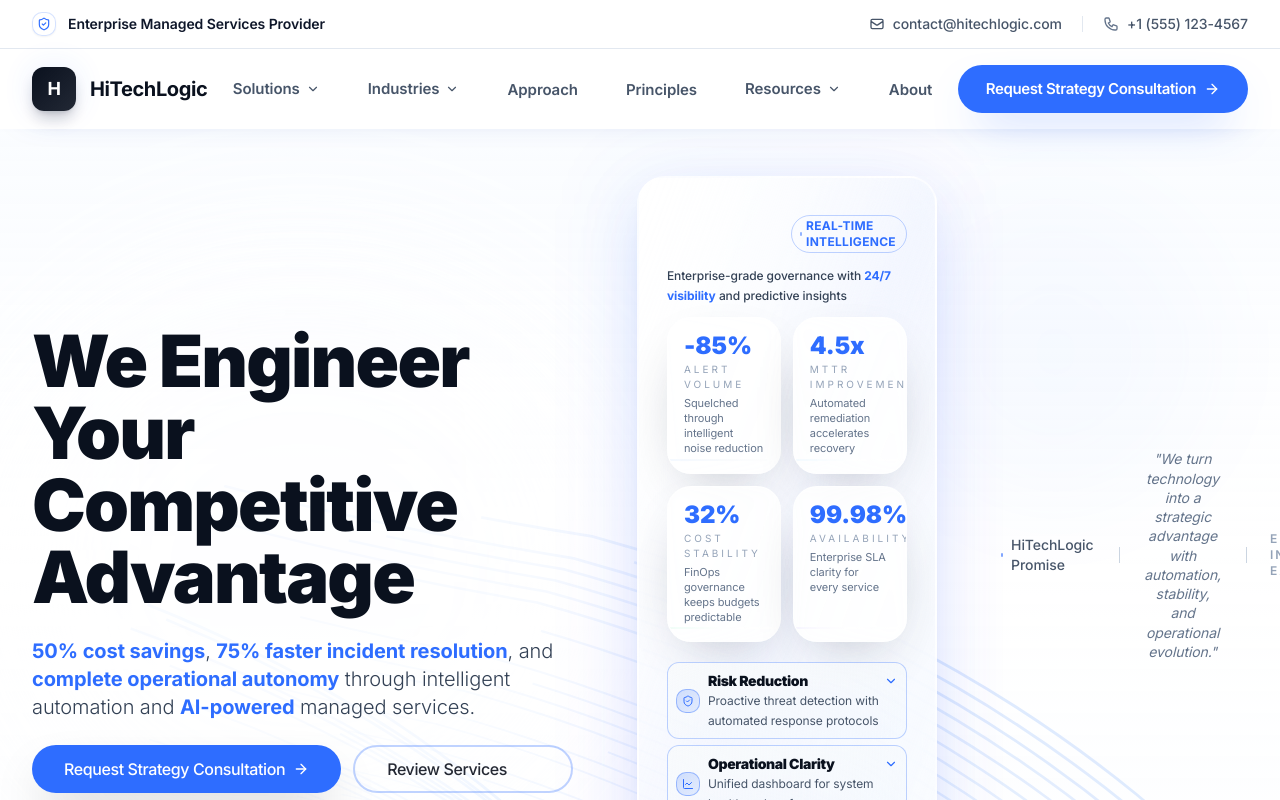
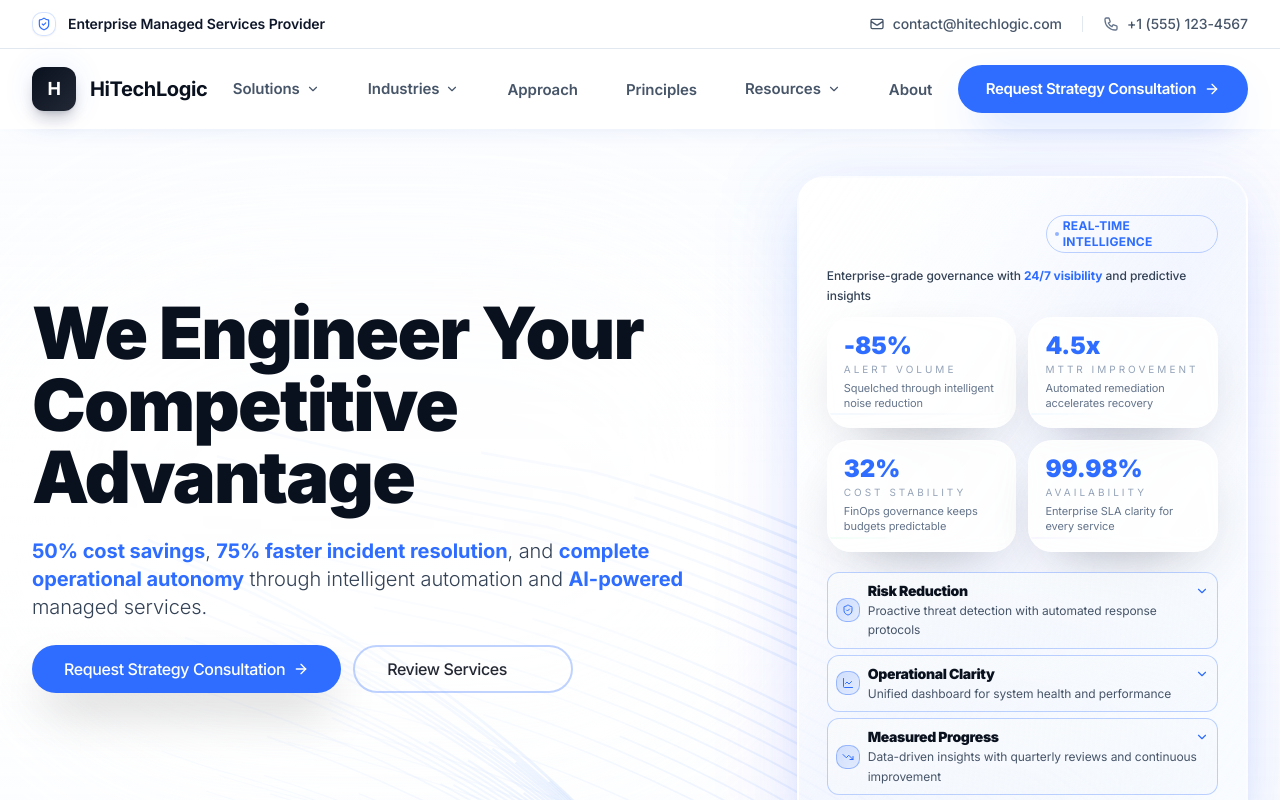
Before and after one commit to turtleneck444/hitechlogic-orbit, a React (Vite) app: page / in a window 1280 px wide. Shown: the top 800 px of the page. Built offline with nearby package versions, Linux system fonts and the light colour scheme.

Commit message:
Completely removed testimonial quote section from hero - eliminated 'HiTechLogic Promise' and quote entirely for cleaner, more focused hero section

```diff
--- a/src/components/home/Hero.tsx
+++ b/src/components/home/Hero.tsx
@@ -303,24 +303,6 @@ export function Hero() {
           </div>
         </div>
       </div>
-
-      {/* Compact Footer Attribution - Minimized and Strategic */}
-      <div className="relative z-10 mx-auto max-w-6xl px-4 sm:px-6 lg:px-8 pb-8">
-        <div className="flex items-center justify-center gap-6 text-sm">
-          <div className="flex items-center gap-2 text-[hsl(var(--accent-blue))]/80">
-            <div className="w-1 h-1 rounded-full bg-[hsl(var(--accent-blue))] opacity-60" />
-            <span className="font-medium text-slate-600">HiTechLogic Promise</span>
-          </div>
-          <div className="w-px h-4 bg-slate-300" />
-          <p className="text-slate-500 italic leading-snug text-sm max-w-lg text-center">
-            "We turn technology into a strategic advantage with automation, stability, and operational evolution."
-          </p>
-          <div className="w-px h-4 bg-slate-300" />
-          <span className="text-xs uppercase tracking-[0.15em] text-slate-400 font-semibold">
-            Enterprise Infrastructure Excellence
-          </span>
-        </div>
-      </div>
     </section>
   );
 }
```
